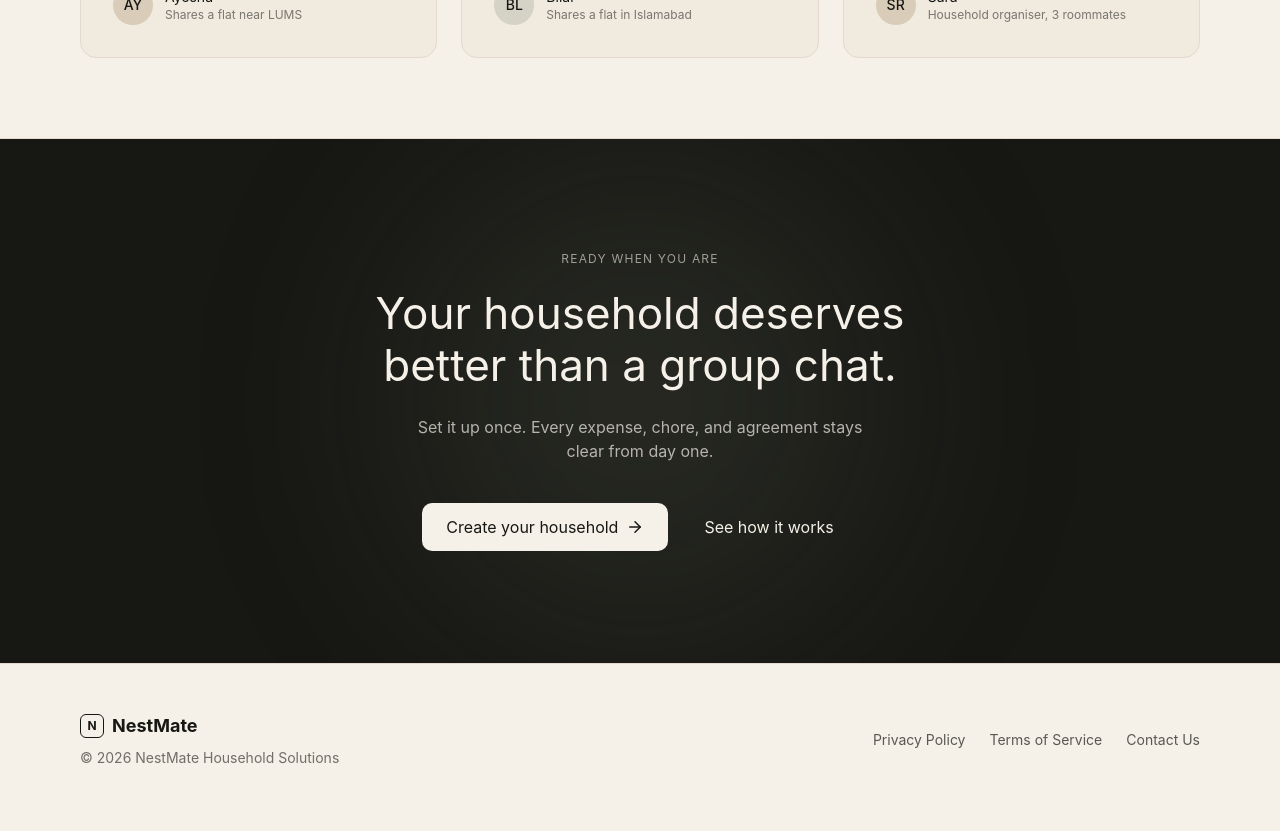
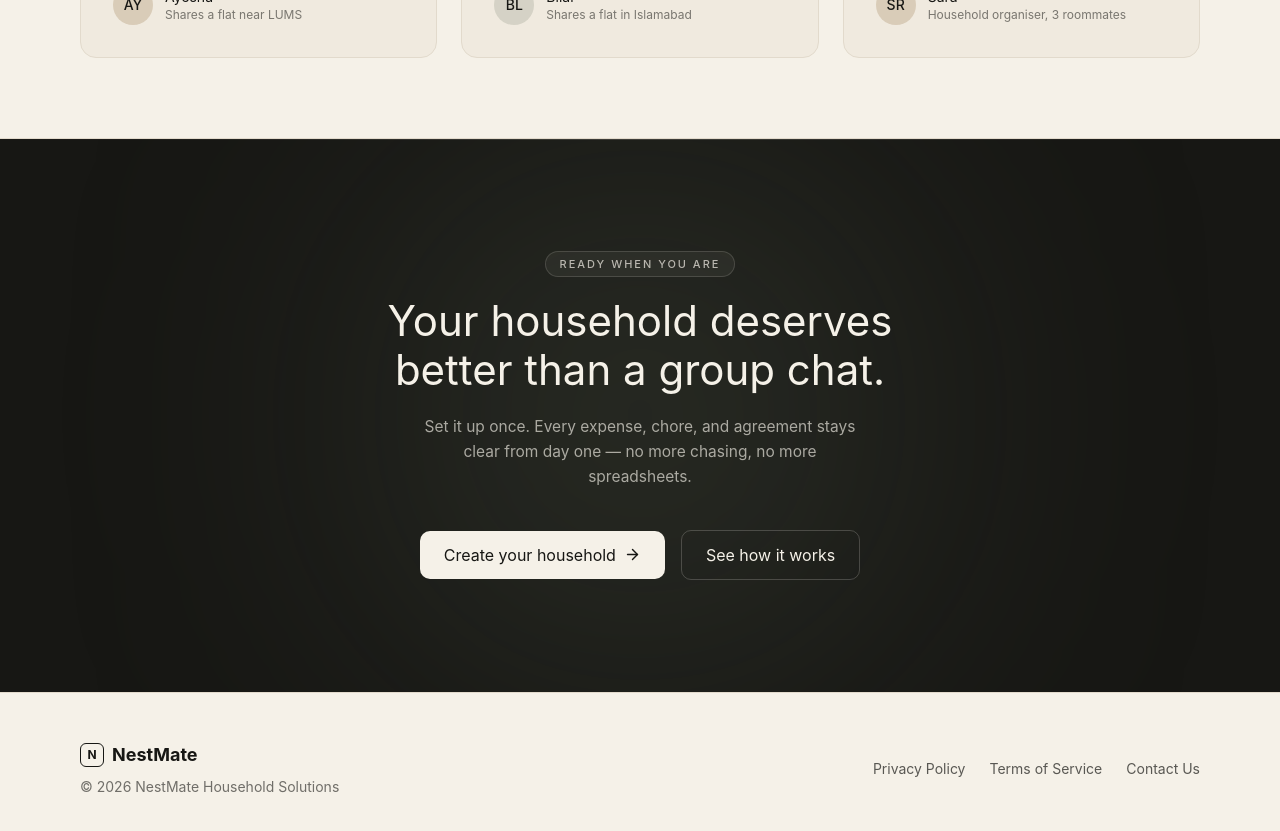
Before and after one commit to hassamnaveed44/nestmate, a Next.js app: page / in a window 1280 px wide. Shown: the part 2720-3551 px from the top of the page. Built offline with nearby package versions, Linux system fonts and the light colour scheme.

Commit message:
feat(marketing): elevate Final CTA for premium close
Refine typography hierarchy, add soft pill eyebrow, improve button
contrast and hover states, and introduce a subtle top edge line.
Keeps the calm charcoal tone while making the closing section feel
intentional and polished.

```diff
--- a/src/components/marketing/FinalCTA.tsx
+++ b/src/components/marketing/FinalCTA.tsx
@@ -1,3 +1,4 @@
+// src/components/marketing/FinalCTA.tsx
 "use client";
 
 import { ArrowRight } from "lucide-react";
@@ -7,40 +8,48 @@ import { Button } from "@/components/ui/Button";
 export function FinalCTA() {
   return (
     <section className="relative overflow-hidden bg-charcoal py-20 md:py-28">
+      {/* Soft ambient glow */}
       <div
         aria-hidden="true"
-        className="pointer-events-none absolute left-1/2 top-1/2 h-[500px] w-[500px] -translate-x-1/2 -translate-y-1/2 rounded-full bg-muted-olive/20 blur-[120px] motion-safe:animate-pulse"
+        className="pointer-events-none absolute left-1/2 top-1/2 h-[520px] w-[520px] -translate-x-1/2 -translate-y-1/2 rounded-full bg-muted-olive/25 blur-[140px]"
+      />
+
+      {/* Subtle top edge line for separation */}
+      <div
+        aria-hidden="true"
+        className="absolute inset-x-0 top-0 h-px bg-gradient-to-r from-transparent via-warm-ivory/15 to-transparent"
       />
 
       <ScrollReveal
-        stagger={0.12}
+        stagger={0.1}
         className="relative z-10 mx-auto flex max-w-2xl flex-col items-center px-5 text-center md:px-10"
       >
-        <span className="mb-5 text-xs uppercase tracking-widest text-warm-ivory/60">
+        <span className="mb-5 rounded-full border border-warm-ivory/15 bg-warm-ivory/5 px-3.5 py-1 text-[11px] font-medium uppercase tracking-[0.18em] text-warm-ivory/70">
           Ready when you are
         </span>
 
-        <h2 className="mb-6 font-serif text-[32px] leading-[40px] text-warm-ivory md:text-[44px] md:leading-[52px]">
+        <h2 className="mb-5 font-serif text-[32px] leading-[1.2] text-warm-ivory md:text-[42px] md:leading-[1.15]">
           Your household deserves better than a group chat.
         </h2>
 
-        <p className="mb-10 max-w-md text-base text-warm-ivory/70">
+        <p className="mb-10 max-w-md text-[15.5px] leading-relaxed text-warm-ivory/65">
           Set it up once. Every expense, chore, and agreement stays clear
-          from day one.
+          from day one — no more chasing, no more spreadsheets.
         </p>
 
-        <div className="flex w-full flex-col items-center gap-3 sm:w-auto sm:flex-row">
+        <div className="flex w-full flex-col items-center gap-3 sm:w-auto sm:flex-row sm:gap-4">
           <Button
             href="/sign-up"
-            className="w-full bg-warm-ivory text-charcoal hover:opacity-90 sm:w-auto"
+            className="w-full bg-warm-ivory text-charcoal hover:bg-warm-ivory/90 sm:w-auto"
           >
             Create your household
-            <ArrowRight size={18} />
+            <ArrowRight size={17} strokeWidth={2} />
           </Button>
+
           <Button
             href="#features"
             variant="ghost"
-            className="w-full text-warm-ivory hover:bg-warm-ivory/10 sm:w-auto"
+            className="w-full border border-warm-ivory/20 text-warm-ivory hover:bg-warm-ivory/10 sm:w-auto"
           >
             See how it works
           </Button>
```
